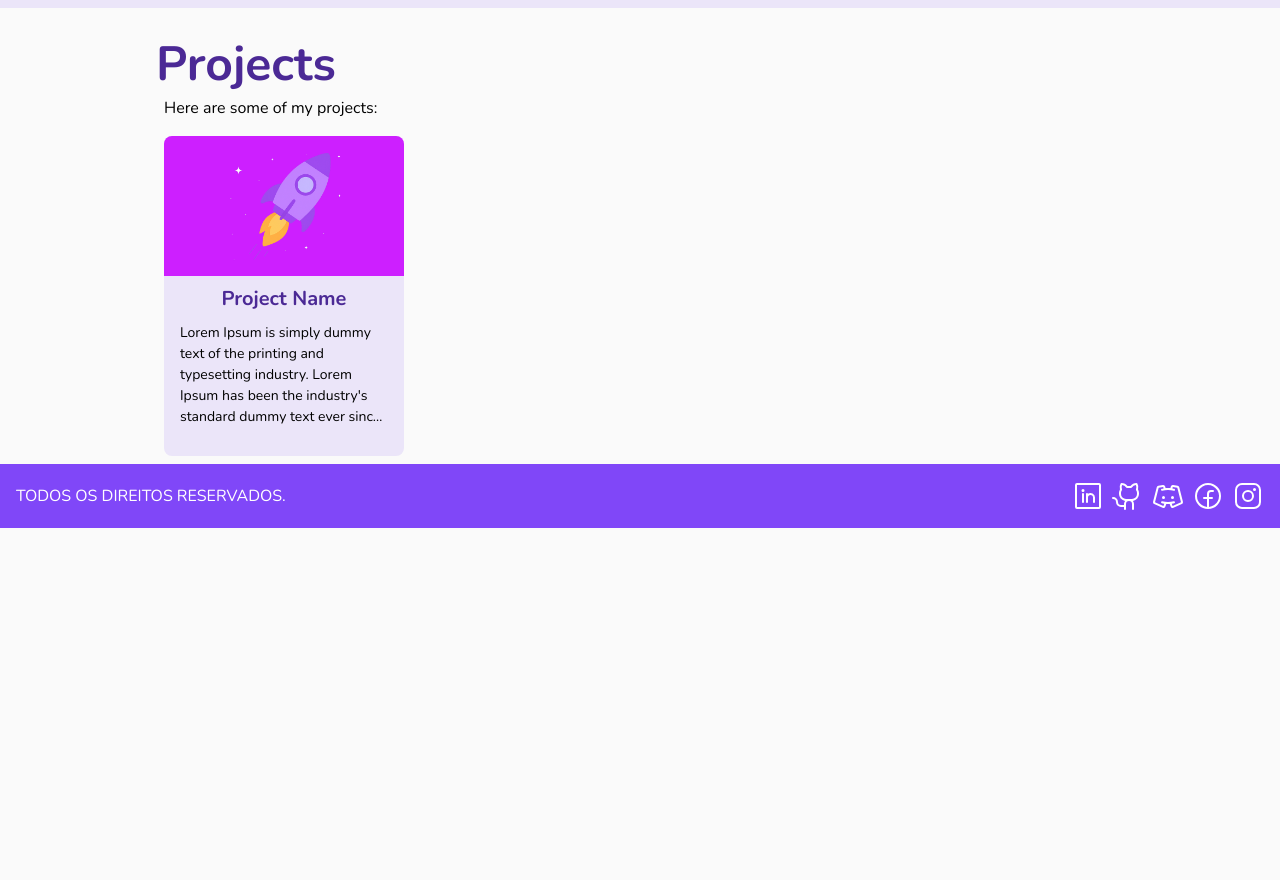
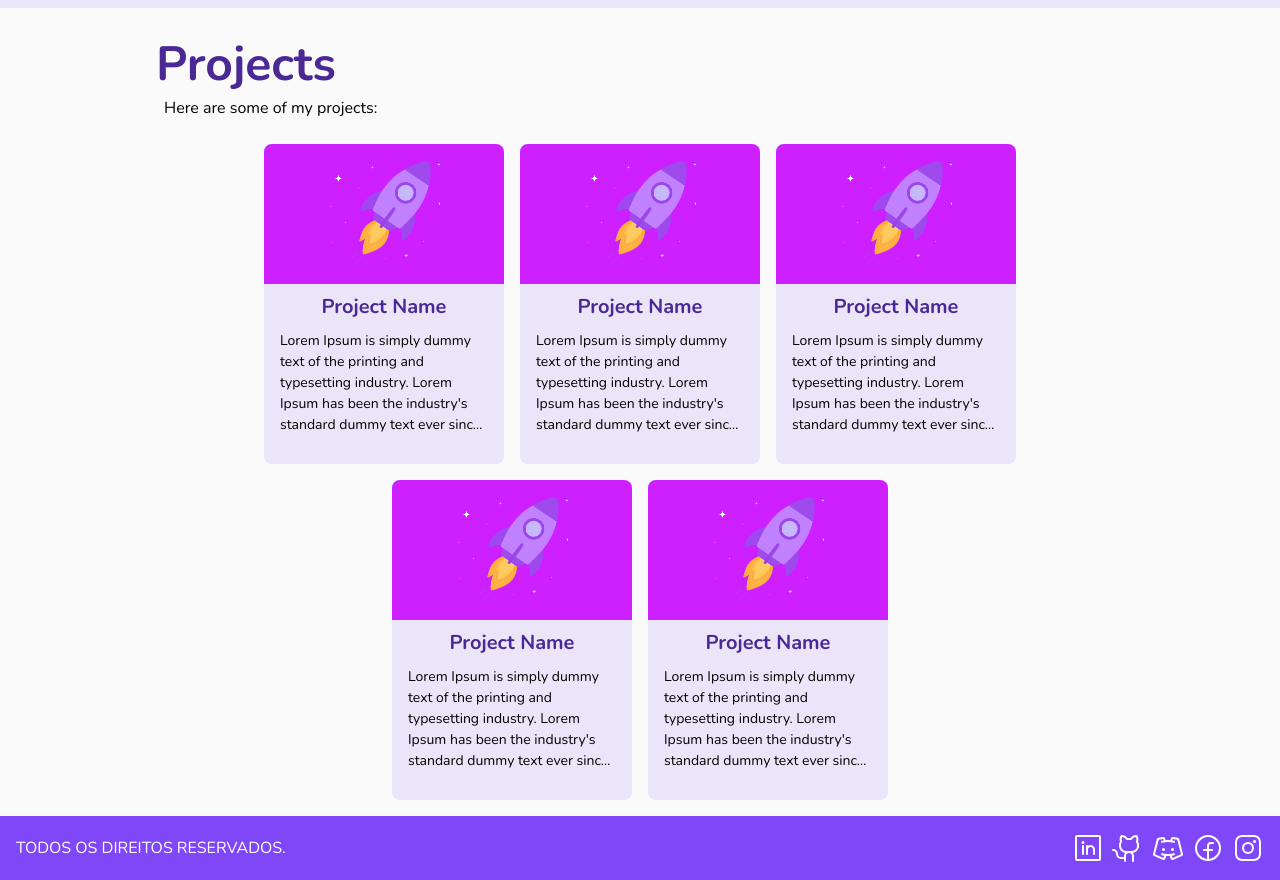
Before and after one commit to LeticiaRosa/leticiarosa.github.io, a React (Vite) app: page / in a window 1280 px wide. Shown: the part 680-1560 px from the top of the page. Before the commit the page ends 1208 px from the top, so only its background shows below. Built offline with nearby package versions, Linux system fonts and the light colour scheme.

Commit message:
Five cards

```diff
--- a/src/components/Projects.tsx
+++ b/src/components/Projects.tsx
@@ -9,7 +9,13 @@
         </div>
         <div className="flex flex-col items-start justify-center gap-4 p-4 lg:p-2">
           <p className="text-s md:text-m text-black">Here are some of my projects:</p>
-          <CardProjects />
+          <div className="flex flex-row flex-wrap items-center justify-center gap-4 p-4 lg:p-2">
+            <CardProjects />
+            <CardProjects />
+            <CardProjects />
+            <CardProjects />
+            <CardProjects />
+          </div>
         </div>
       </div>
     </section>
```
